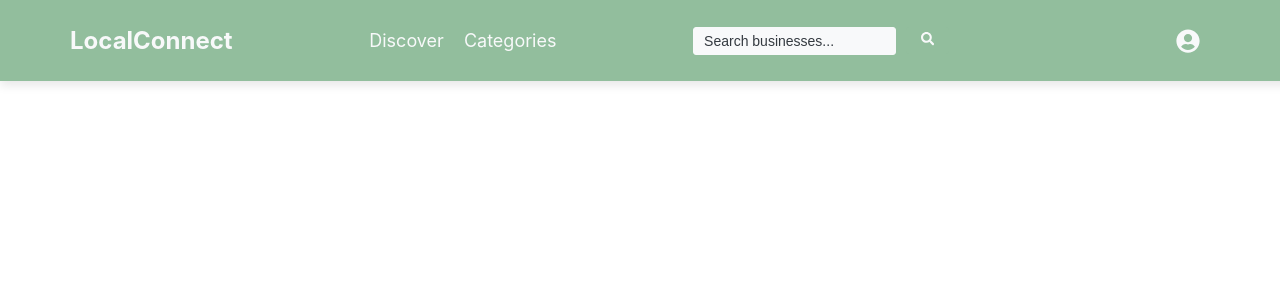
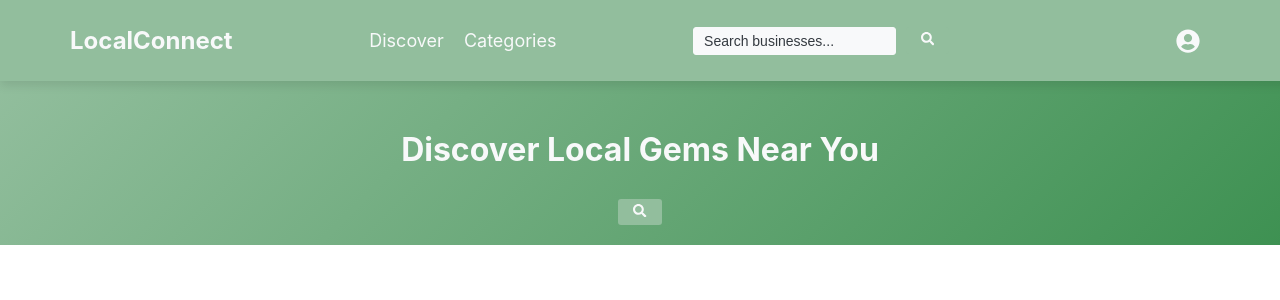
Before and after one commit to juzgit/Business-Discovery, a React (Create React App) app in the folder business-discovery/: page / in a window 1280 px wide. Shown: the top 300 px of the page. Built offline with nearby package versions, Linux system fonts and the light colour scheme.

Commit message:
UserHeroSection edited and styled.

```diff
--- a/business-discovery/src/App.js
+++ b/business-discovery/src/App.js
@@ -1,13 +1,15 @@
 import React from "react";
 import { BrowserRouter as Router, Route, Routes } from "react-router-dom";
-import UserNavBar from "./userPages/UserHeader";
+//import UserNavBar from "./userPages/UserHeader";
+//import HeroSection from "./userPages/HeroSection";
+import UserHomePage from "./userPages/HomePageUser";
 
 function App() {
   return (
     <div className="App">
         <Router>
             <Routes>
-            <Route path="/" element={<UserNavBar />} />
+            <Route path="/" element={<UserHomePage />} />
             </Routes>
         </Router>
     </div>
--- a/business-discovery/src/userPages/HomePageUser.js
+++ b/business-discovery/src/userPages/HomePageUser.js
@@ -1,11 +1,12 @@
 import React from "react";
 import UserNavBar from "./UserHeader";
-//import HeroSection from "../components/HeroSection";
+import UserHeroSection from "./UserHeroSection";
 
 const UserHomePage = () => {
     return(
         <div className="userHomePage">
             <UserNavBar />
+            <UserHeroSection />
         </div>
     );
 };
--- /dev/null
+++ b/business-discovery/src/userPages/UserHeroSection.js
@@ -0,0 +1,14 @@
+import React from "react";
+import { FaSearch } from "react-icons/fa";
+import '../userPagesStyling/HeroSection.scss';
+
+const UserHeroSection = () => {
+    return(
+        <div className="heroSection-container">
+            <h2 className="heroSection-text">Discover Local Gems Near You</h2>
+            <button className="explore-button"> <FaSearch href="#discoverPage" /> </button>
+        </div>
+    );
+};
+
+export default UserHeroSection;
--- /dev/null
+++ b/business-discovery/src/userPagesStyling/HeroSection.scss
@@ -0,0 +1,32 @@
+$primaryColor1: #92be9d;
+$neutralColor1: #F8F9FA;
+$neutralColor2: #343A40;
+$gradient-start: #92be9d;
+$gradient-end: #3e9152;
+
+.heroSection-container{
+    padding: 20px;
+    text-align: center;
+    background: linear-gradient(135deg, $gradient-start, $gradient-end);
+
+
+    .heroSection-text{
+        font-size: 32px;
+        font-weight: bold;
+        line-height: 1.4;
+        color: $neutralColor1;
+    }
+
+    .explore-button{
+        background-color: $primaryColor1;
+        border: none;
+        padding: 5px 15px;
+        cursor: pointer;
+        border-radius: 3px;
+        color: $neutralColor1;
+
+        &:hover{
+            background-color: darken($neutralColor2, 10%);
+        }
+    }
+}
```
Also changed, not shown: business-discovery/src/userPages/HeroSection.js (deleted, +0 -12 lines).
